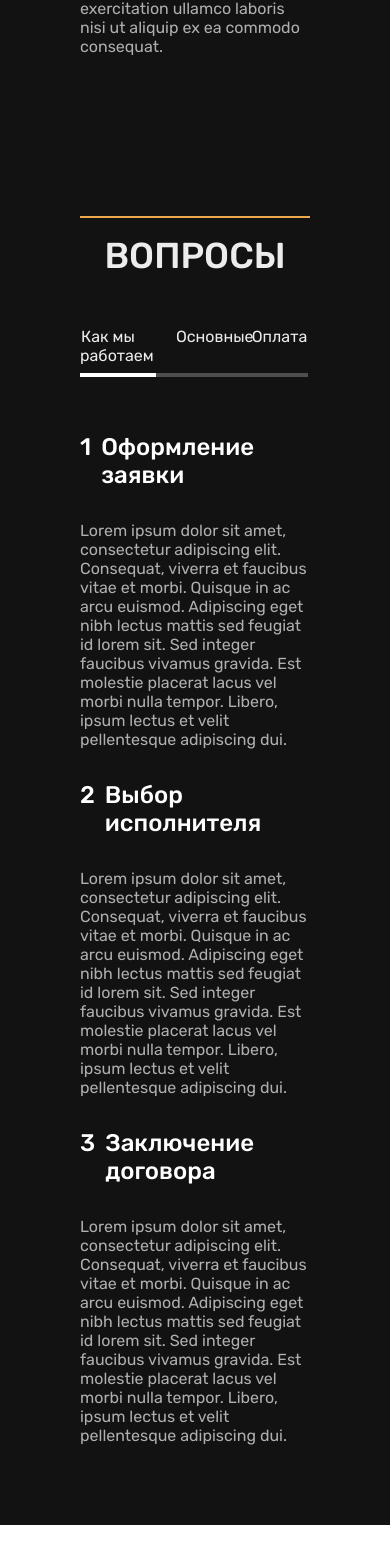
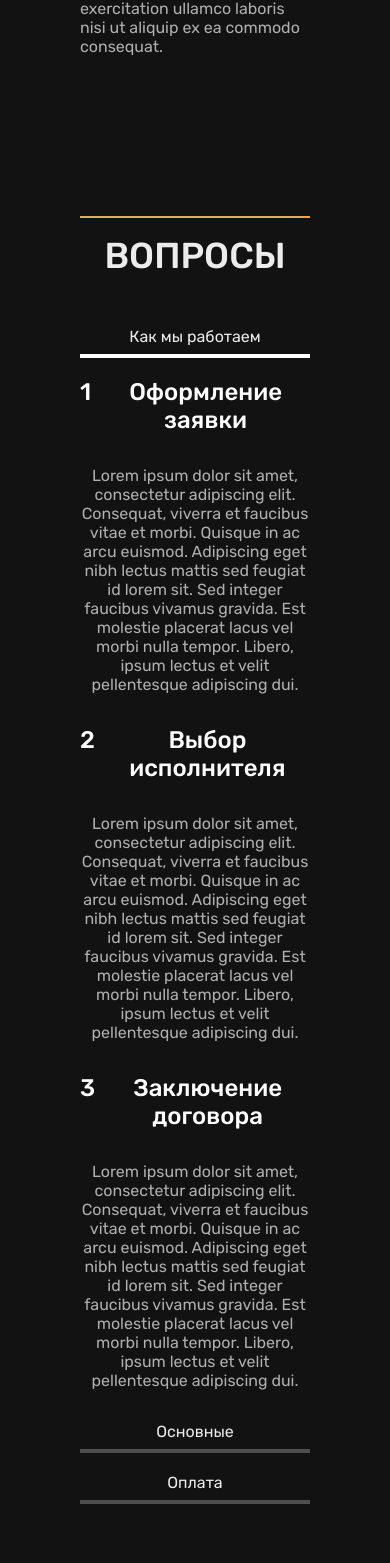
Before and after one commit to profAlexGit/lilac, a Next.js app: page / in a window 390 px wide. Shown: the part 3824-5387 px from the top of the page. Before the commit the page ends 5349 px from the top, so only its background shows below. Built offline with nearby package versions, Linux system fonts and the light colour scheme.

Commit message:
update FAQ

```diff
--- a/components/sections/section-faq/SectionFAQ.tsx
+++ b/components/sections/section-faq/SectionFAQ.tsx
@@ -16,27 +16,32 @@ const SectionFAQ: FC = () => {
 				<h2>Вопросы</h2>
 				<div className={styles.tabs}>
 					<div
-						className={`${styles.tabItem} ${activeTab === 0 ? styles.activeTab : ''}`}
+						className={`${styles.tab} ${activeTab === 0 ? styles.activeTab : ''}`}
 						onClick={() => changeTabHandler(0)}
 					>
 						Как мы работаем
 					</div>
+
+					<TabContent id={activeTab} display={activeTab === 0 ? true : false} />
+
 					<div
-						className={`${styles.tabItem} ${activeTab === 1 ? styles.activeTab : ''}`}
+						className={`${styles.tab} ${activeTab === 1 ? styles.activeTab : ''}`}
 						onClick={() => changeTabHandler(1)}
 					>
 						Основные
 					</div>
+					<TabContent id={activeTab} display={activeTab === 1 ? true : false} />
 					<div
-						className={`${styles.tabItem} ${activeTab === 2 ? styles.activeTab : ''}`}
+						className={`${styles.tab} ${activeTab === 2 ? styles.activeTab : ''}`}
 						onClick={() => changeTabHandler(2)}
 					>
 						Оплата
 					</div>
+					<TabContent id={activeTab} display={activeTab === 2 ? true : false} />
 				</div>
 			</div>
-            <TabContent id={activeTab}/>
-        </div>
+			<TabContent id={activeTab} />
+		</div>
 	);
 }
 
--- a/components/sections/section-faq/TabContent.tsx
+++ b/components/sections/section-faq/TabContent.tsx
@@ -66,7 +66,7 @@ const payment: ITabContentItem[] = [
 
 const data = [aboutWork, primary, payment];
 
-const TabContent: FC<ITabContentId> = ({id}) => {
+const TabContent: FC<ITabContentId> = ({id, display}) => {
 	const renderTabContent = ({num, question, answer}: ITabContentItem, key: number) => {
 		return (
 			<div key={key} className={styles.tabItem}>
@@ -80,7 +80,7 @@ const TabContent: FC<ITabContentId> = ({id}) => {
 		);
 	};
 
-	return <div className={styles.content}>
+	return <div className={`${styles.content} ${display ? styles.tabContentDisplay : ''}`}>
         {data[id].map((content, index) => {
             return renderTabContent(content, index)
         })}
--- a/components/sections/section-faq/styles.module.scss
+++ b/components/sections/section-faq/styles.module.scss
@@ -24,7 +24,7 @@
 			display: flex;
 			flex: 1;
 
-			.tabItem {
+			.tab {
 				padding-right: 20px;
 				padding-bottom: 8px;
 				border-bottom: 4px solid #4e4e4e;
@@ -58,14 +58,34 @@
 				margin: 50px auto 0;
 				padding-top: 0;
 
-				.tabItem {
+				.tab {
 					width: 33%;
 				}
 			}
 		}
 
-		@media (max-width: 660px) {
-			// text-align: center;
+		@media (max-width: 500px) {
+			.tabs {
+				flex-direction: column;
+
+				.tab {
+					width: 100%;
+
+					&:first-child {
+						padding-right: 0;
+					}
+
+					&:not(:first-child) {
+						padding-left: 0;
+						padding-right: 0;
+					}
+
+					&:not(:last-child) {
+						margin-bottom: 20px;
+						text-align: center;
+					}
+				}
+			}
 		}
 	}
 
@@ -111,5 +131,22 @@
 				}
 			}
 		}
-	}
+
+		@media (max-width: 500px) {
+            display: none;
+
+            .tabItem {
+                width: 100%;
+                margin-bottom: 32px;
+                .tabItem-question {
+                    justify-content: center;
+                }
+
+            }
+		}
+    }
+
+    .tabContentDisplay {
+        display: block;
+    }
 }
--- a/components/sections/section-faq/types.ts
+++ b/components/sections/section-faq/types.ts
@@ -1,5 +1,6 @@
 export interface ITabContentId {
-	id: number;
+    id: number;
+    display?: boolean;
 }
 
 export interface ITabContentItem {
```
